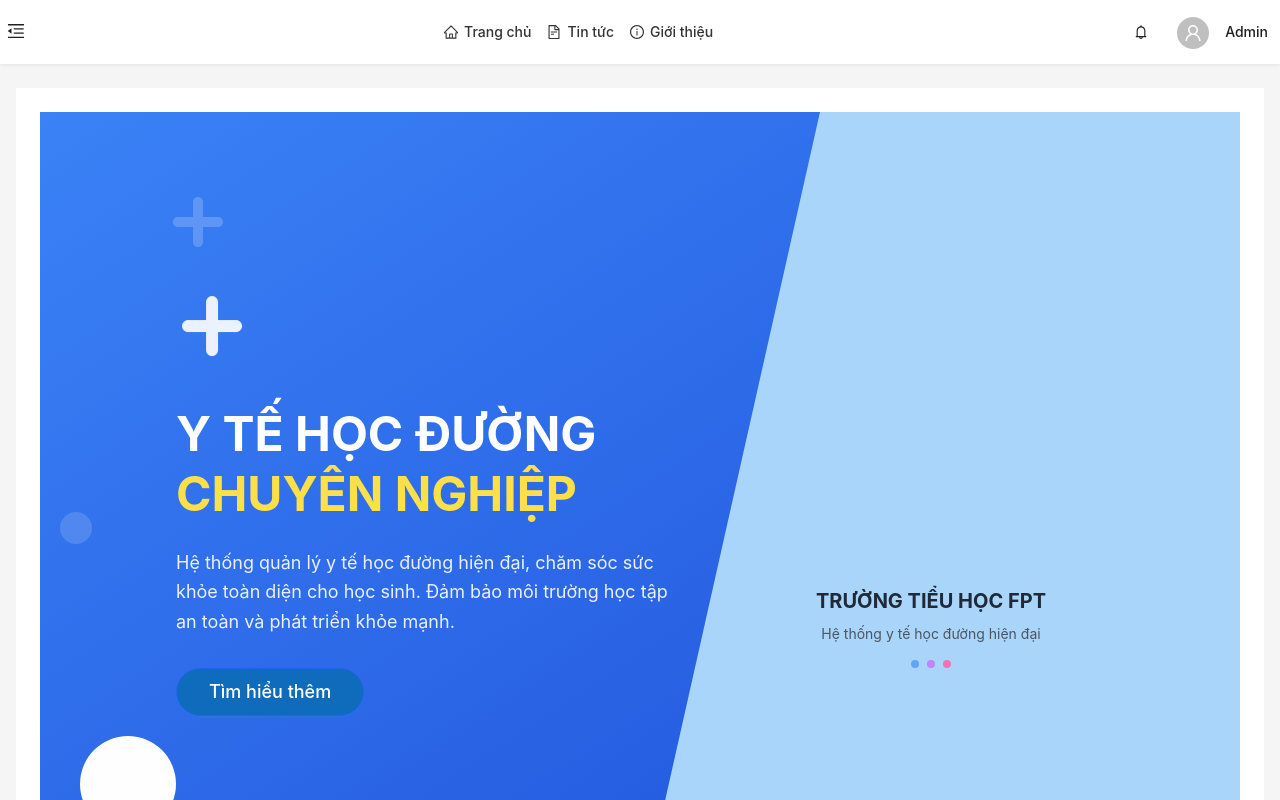
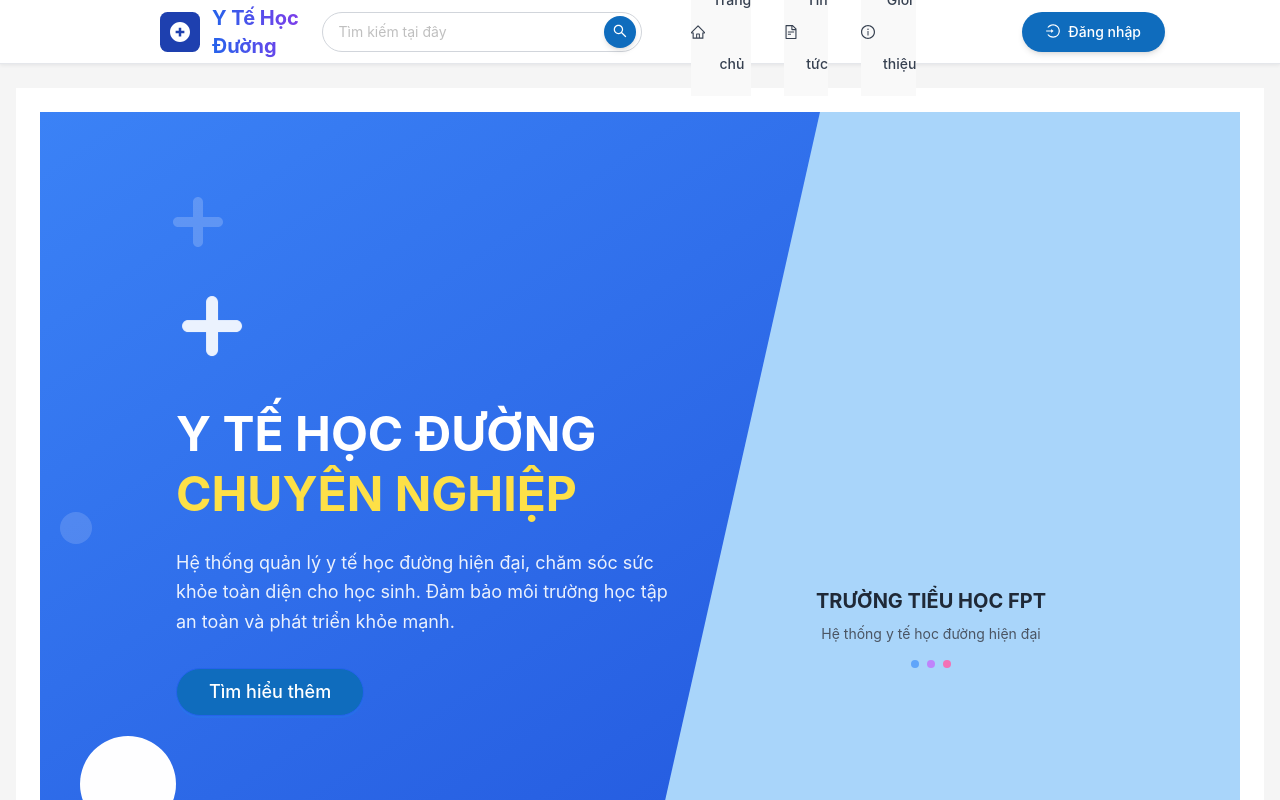
Before and after one commit to longdevlife/School-Medical-Management-System, a React (Vite) app in the folder client/: page /home in a window 1280 px wide. Shown: the top 800 px of the page. Built offline with nearby package versions, Linux system fonts and the light colour scheme; sample sign-in values are in the browser's storage.

Commit message:
update header

```diff
--- a/client/src/App.jsx
+++ b/client/src/App.jsx
@@ -42,9 +42,10 @@ function App() {
     <ConfigProvider>
       <Router>
         <Routes>
-
+          {/* Public Routes */}
           <Route path="/login" element={<Login />} />
           <Route path="/home" element={<HomePage />} />
+
           {/* Admin layout */}
           <Route path="/admin" element={<AdminLayout />}>
 
--- a/client/src/components/Layout/Header.jsx
+++ b/client/src/components/Layout/Header.jsx
@@ -1,101 +1,145 @@
-import React from "react";
-import { Layout, Button, Space, Avatar, Dropdown } from "antd";
+import React, { useState } from "react";
+import { Layout, Input, Button, Space, Avatar, Dropdown } from "antd";
 import {
-  MenuFoldOutlined,
-  MenuUnfoldOutlined,
-  BellOutlined,
+  SearchOutlined,
   UserOutlined,
-  LogoutOutlined,
-  SettingOutlined,
-  DashboardOutlined,
   HomeOutlined,
   FileTextOutlined,
   InfoCircleOutlined,
+  LoginOutlined,
 } from "@ant-design/icons";
 import { useNavigate } from "react-router-dom";
-import styles from "./admin/AdminLayout.module.css";
 
 const { Header } = Layout;
 
-function AppHeader({ collapsed, setCollapsed }) {
+function AppHeader() {
   const navigate = useNavigate();
+  const [searchValue, setSearchValue] = useState("");
 
-  const userMenuItems = [
-    {
-      key: "dashboard",
-      icon: <DashboardOutlined />,
-      label: "Dashboard",
-    },
-    {
-      key: "accounts",
-      icon: <UserOutlined />,
-      label: "Tài khoản",
-    },
-    {
-      key: "settings",
-      icon: <SettingOutlined />,
-      label: "Cài đặt",
-    },
-    {
-      type: "divider",
-    },
-    {
-      key: "logout",
-      icon: <LogoutOutlined />,
-      label: "Đăng xuất",
-    },
-  ];
 
-  const handleUserMenuClick = ({ key }) => {
-    if (key === "logout") {
-      navigate("/login");
-    } else {
-      navigate(`/admin/${key}`);
-    }
+  const handleSearch = (value) => {
+    console.log("Searching for:", value);
+
   };
 
   return (
-    <Header className={styles.header}>
-      <div className={styles.leftSection}>
-        <Button
-          type="text"
-          icon={collapsed ? <MenuUnfoldOutlined /> : <MenuFoldOutlined />}
-          onClick={() => setCollapsed(!collapsed)}
-          className={styles.trigger}
-        />
+    <Header className="bg-white shadow-md border-b border-gray-200 px-6 h-16 flex items-center justify-between sticky top-0 z-50">
+      {/* Left Section - Logo */}
+      <div className="flex items-center">
+        <div className="flex items-center cursor-pointer"
+        onClick={() => navigate("/home")}
+        style={{marginLeft:'160px'}}>
+          <img
+            src="/favicon.svg"
+            alt="School Logo"
+            className="w-10 h-10 mr-3"
+          />
+          <span className="text-xl font-bold bg-gradient-to-r from-blue-600 to-purple-600 bg-clip-text text-transparent">
+            Y Tế Học Đường
+          </span>
+        </div>
       </div>
 
-      <div className={styles.centerMenu}>
-        <Space size="middle">
-          <span className={styles.menuLink} onClick={() => navigate("/admin")}>
-            <HomeOutlined style={{ marginRight: 6 }} />
-            Trang chủ
-          </span>
-          <span className={styles.menuLink} onClick={() => navigate("/admin/tin-tuc")}>
-            <FileTextOutlined style={{ marginRight: 6 }} />
-            Tin tức
-          </span>
-          <span className={styles.menuLink} onClick={() => navigate("/admin/gioi-thieu")}>
-            <InfoCircleOutlined style={{ marginRight: 6 }} />
-            Giới thiệu
-          </span>
-        </Space>
+      {/* Center Section - Search + Navigation */}
+      <div className="flex items-center space-x-8"
+      style={{marginRight:'106px'}}>
+        {/* Search Bar */}
+<div className="flex items-center">
+  <div className="relative flex items-center">
+    <Input
+      placeholder="Tìm kiếm tại đây"
+      value={searchValue}
+      onChange={(e) => setSearchValue(e.target.value)}
+      onPressEnter={() => handleSearch(searchValue)}
+      className="w-80 h-10 rounded-full border-gray-300 focus:border-blue-500 focus:outline-none"
+      style={{
+        borderRadius: '25px',
+        paddingLeft: '16px',
+        paddingRight: '50px',
+        border: '1px solid #d1d5db',
+      }}
+    />
+    <div className="absolute right-2 top-1/2 transform -translate-y-1/2">
+      <Button
+        type="primary"
+        icon={<SearchOutlined />}
+        onClick={() => handleSearch(searchValue)}
+        className="bg-blue-500 hover:bg-blue-600 border-0 rounded-full w-8 h-8 flex items-center justify-center shadow-md"
+        style={{
+          minWidth: '32px',
+          height: '32px',
+          borderRadius: '50%',
+          display: 'flex',
+          alignItems: 'center',
+          justifyContent: 'center',
+          marginRight: '-2px',
+        }}
+      />
+    </div>
+  </div>
+</div>
+        {/* Navigation Menu */}
+        <nav className="flex items-center space-x-6">
+  <button
+    onClick={() => navigate("/home")}
+    className="flex items-center text-gray-700 hover:text-blue-600 transition-all duration-200 font-medium"
+    style={{marginLeft:'17px'}}
+  >
+    <HomeOutlined className="mr-2" />
+    Trang chủ
+  </button>
+
+  <button
+    onClick={() => navigate("/tin-tuc")}
+    className="flex items-center text-gray-700 hover:text-blue-600 transition-all duration-200 font-medium"
+    style={{margin:'33px'}}
+  >
+    <FileTextOutlined className="mr-2" />
+    Tin tức
+  </button>
+
+  <button
+    onClick={() => navigate("/gioi-thieu")}
+    className="flex items-center text-gray-700 hover:text-blue-600 transition-all duration-200 font-medium"
+    style={{margin:'0px'}}
+  >
+    <InfoCircleOutlined className="mr-2" />
+    Giới thiệu
+  </button>
+</nav>
       </div>
 
-      <div className={styles.rightSection}>
-        <Space>
-          <Button type="text" icon={<BellOutlined />} />
+      {/* Right Section - Login/User */}
+      <div className="flex items-center space-x-4">
+
+
+        {/* Login Button or User Dropdown */}
+        {false ? ( // Change this condition based on authentication state
           <Dropdown
             menu={{ items: userMenuItems, onClick: handleUserMenuClick }}
             placement="bottomRight"
             arrow
+            trigger={['click']}
           >
-            <Space className={styles.userInfo} style={{ cursor: "pointer" }}>
-              <Avatar icon={<UserOutlined />} />
-              <span className={styles.userName}>Admin</span>
-            </Space>
+            <div className="flex items-center space-x-2 cursor-pointer px-3 py-2 hover:bg-gray-50 rounded-lg transition-all duration-200">
+              <Avatar
+                icon={<UserOutlined />}
+                className="bg-blue-500"
+              />
+              <span className="text-gray-700 font-medium">Admin</span>
+            </div>
           </Dropdown>
-        </Space>
+        ) : (
+          <Button
+            type="primary"
+            icon={<LoginOutlined />}
+            onClick={() => navigate("/login")}
+            className="bg-gradient-to-r from-blue-500 to-blue-600 hover:from-blue-600 hover:to-blue-700 border-0 h-10 px-6 rounded-full font-medium shadow-md hover:shadow-lg transition-all duration-200"
+            style={{marginRight:'115px'}}
+          >
+            Đăng nhập
+          </Button>
+        )}
       </div>
     </Header>
   );
--- a/client/src/index.css
+++ b/client/src/index.css
@@ -110,13 +110,9 @@ h1 {
 }
 
 button {
-  border-radius: 8px;
-  border: 1px solid transparent;
-  padding: 0.6em 1.2em;
   font-size: 1em;
   font-weight: 500;
   font-family: inherit;
-  background-color: #f9f9f9;
   color: #213547;
   cursor: pointer;
   transition: all 0.25s ease;
```
